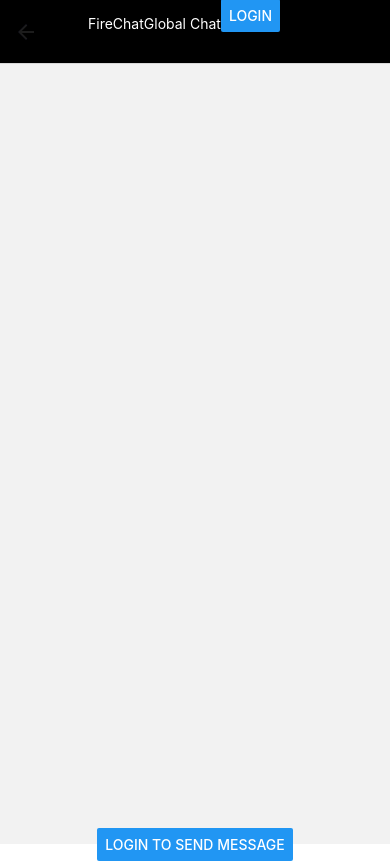
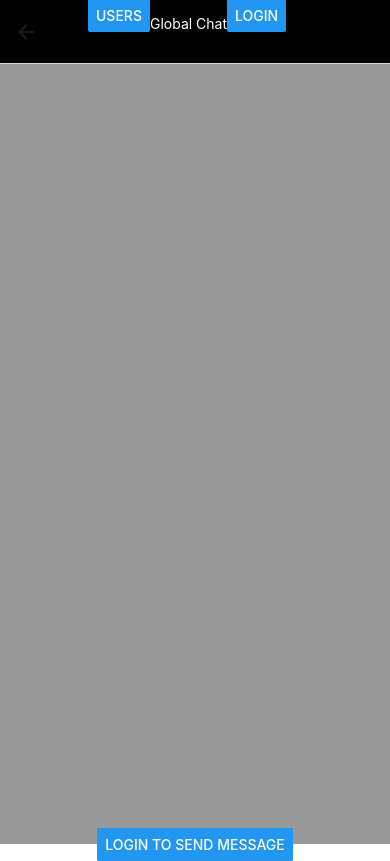
Before and after one commit to WinterSunset95/FireChatRN, a React Native app: screen /Global in a window 390 px wide. Built offline with nearby package versions, Linux system fonts and the light colour scheme; no server answers; the database is empty.

Commit message:
added a users list

```diff
--- a/App.tsx
+++ b/App.tsx
@@ -3,7 +3,8 @@ import { Alert, StyleSheet, Text, View } from 'react-native';
 import Global from './src/pages/Global'
 import UserContext from './Context'
 import Header from './src/components/Header';
-import LoginForm from './src/components/LoginForm';
+import Users from './src/pages/Users';
+import LoginForm from './src/pages/LoginForm';
 import { useState, useEffect, createContext, useContext, createRef } from 'react'
 import { NavigationContainer, useNavigation } from '@react-navigation/native';
 import { createNativeStackNavigator } from '@react-navigation/native-stack';
@@ -15,7 +16,6 @@ export default function App() {
 	const [name, setName] = useState('')
 	const [loginstate, setLoginstate] = useState(false)
 	const [uid, setUid] = useState('')
-	console.log(name, loginstate, uid)
 
 	const checkAuthState = () => {
 		const auth = getAuth()
@@ -56,7 +56,8 @@ export default function App() {
 				<NavigationContainer >
 					<Stack.Navigator>
 						<Stack.Screen name="Login" component={LoginForm} options={{headerShown: false}}/>
-						<Stack.Screen name="Global" component={Global} options={{ headerTitle: () => <Header title="Global Chat"/>, headerStyle: {backgroundColor: 'black'}, headerBackVisible: false}}/>
+						<Stack.Screen name="Global" component={Global} options={{ headerTitle: () => <Header title="Global Chat" navigation={useNavigation()}/>, headerStyle: {backgroundColor: 'black'}, headerBackVisible: false}}/>
+						<Stack.Screen name="Users" component={Users} options={{ headerTitle: () => <Header title="User List" navigation={useNavigation()}/>, headerStyle: {backgroundColor: 'black'}, headerBackVisible: false}}/>
 					</Stack.Navigator>
 				</NavigationContainer>
 		</UserContext.Provider>
--- a/src/components/Header.tsx
+++ b/src/components/Header.tsx
@@ -9,7 +9,10 @@ const Header = (props :any) => {
 	const [name, setName, loginstate, setLoginstate, uid, setUid, login, logOut] = useContext(UserContext)
 	return (
 		<View style={[styles.nav]}>
-			<Text style={[styles.whiteText]}>FireChat</Text>
+			<Button
+				title='Users'
+				onPress={() => props.navigation.navigate('Users')}
+			/>
 			<Text style={[styles.whiteText]}>{props.title}</Text>
 			{loginstate ?
 				<Button
@@ -18,7 +21,7 @@ const Header = (props :any) => {
 				/> :
 				<Button
 					title='Login'
-					onPress={login}
+					onPress={() => props.navigation.navigate('Login')}
 				/>
 			}
 		</View>
--- a/src/components/List.tsx
+++ b/src/components/List.tsx
@@ -3,7 +3,7 @@ import { FlatList, StyleSheet } from "react-native";
 const List = (props:any) => {
 	return (
 		<FlatList
-			style={props.styles.list}
+			style={styles.list}
 			inverted={true}
 			data={props.messages?.sort((a:any, b:any) => b.timestamp.seconds - a.timestamp.seconds)}
 			renderItem={props.renderItem}
@@ -12,4 +12,17 @@ const List = (props:any) => {
 	)
 }
 
+const styles = StyleSheet.create({
+	list: {
+		flex: 1,
+		flexDirection: 'column',
+		width: '100%',
+		padding: 20,
+		paddingTop: 0,
+		paddingBottom: 20,
+		backgroundColor: '#999'
+	},
+
+})
+
 export default List
--- a/src/components/Message.tsx
+++ b/src/components/Message.tsx
@@ -24,7 +24,7 @@ const styles = StyleSheet.create({
 
     secondary: {
         flex: 0,
-        backgroundColor: 'white',
+        backgroundColor: '#bbb',
         borderRadius: 5,
         padding: 5,
     },
--- a/src/pages/Global.tsx
+++ b/src/pages/Global.tsx
@@ -62,15 +62,6 @@ const styles = StyleSheet.create({
 		height: '100%',
 	},
 
-	list: {
-		flex: 1,
-		flexDirection: 'column',
-		width: '100%',
-		padding: 20,
-		paddingTop: 0,
-		paddingBottom: 20,
-	},
-
 	main: {
 		flex: 1,
 		flexDirection: 'column',
--- a/src/components/LoginForm.tsx
+++ b/src/pages/LoginForm.tsx
@@ -2,7 +2,7 @@ import { useState, useEffect, useContext } from 'react'
 import {Alert, StyleSheet, Modal, Button, View, Text, TouchableOpacity, TextInput} from 'react-native'
 import { FontAwesomeIcon } from '@fortawesome/react-native-fontawesome'
 import { faCircleXmark } from '@fortawesome/free-solid-svg-icons'
-import { getAuth, GoogleAuthProvider, onAuthStateChanged, signOut, createUserWithEmailAndPassword, signInWithEmailAndPassword } from 'firebase/auth'
+import { getAuth, GoogleAuthProvider, onAuthStateChanged, signOut, createUserWithEmailAndPassword, signInWithEmailAndPassword, updateProfile } from 'firebase/auth'
 import UserContext from '../../Context'
 
 	const LogIn = (props:any) => {
@@ -116,11 +116,18 @@ const LoginForm = (props:any) => {
 		const auth = getAuth()
 		const mail = email.trim()
 		const pass = password.trim()
-		if (pass == confirm.trim()) {
+		if (pass == confirm.trim() && uname != "") {
 			createUserWithEmailAndPassword(auth, mail, pass)
 			.then((result) => {
 				if (result.user) {
-					setName(result.user.displayName ? result.user.displayName : result.user.email)
+					if (result.user.displayName) {
+						setName(result.user.displayName)
+					} else {
+						updateProfile(auth.currentUser!, {
+							displayName: uname
+						})
+						setName(uname)
+					}
 					setLoginstate(true)
 					setUid(result.user.uid!)
 					Alert.alert(
--- a/src/pages/Users.tsx
+++ b/src/pages/Users.tsx
@@ -1,9 +1,13 @@
-import { StyleSheet, View, Text } from 'react-native'
+import { StyleSheet, View, Text, Button } from 'react-native'
 
-const Users = () => {
+const Users = (props:any) => {
 	return (
 		<View>
 			<Text>This is the users page</Text>
+			<Button
+				title="Global"
+				onPress={() => props.navigation.navigate('Global')}
+			/>
 		</View>
 	)
 }
```
